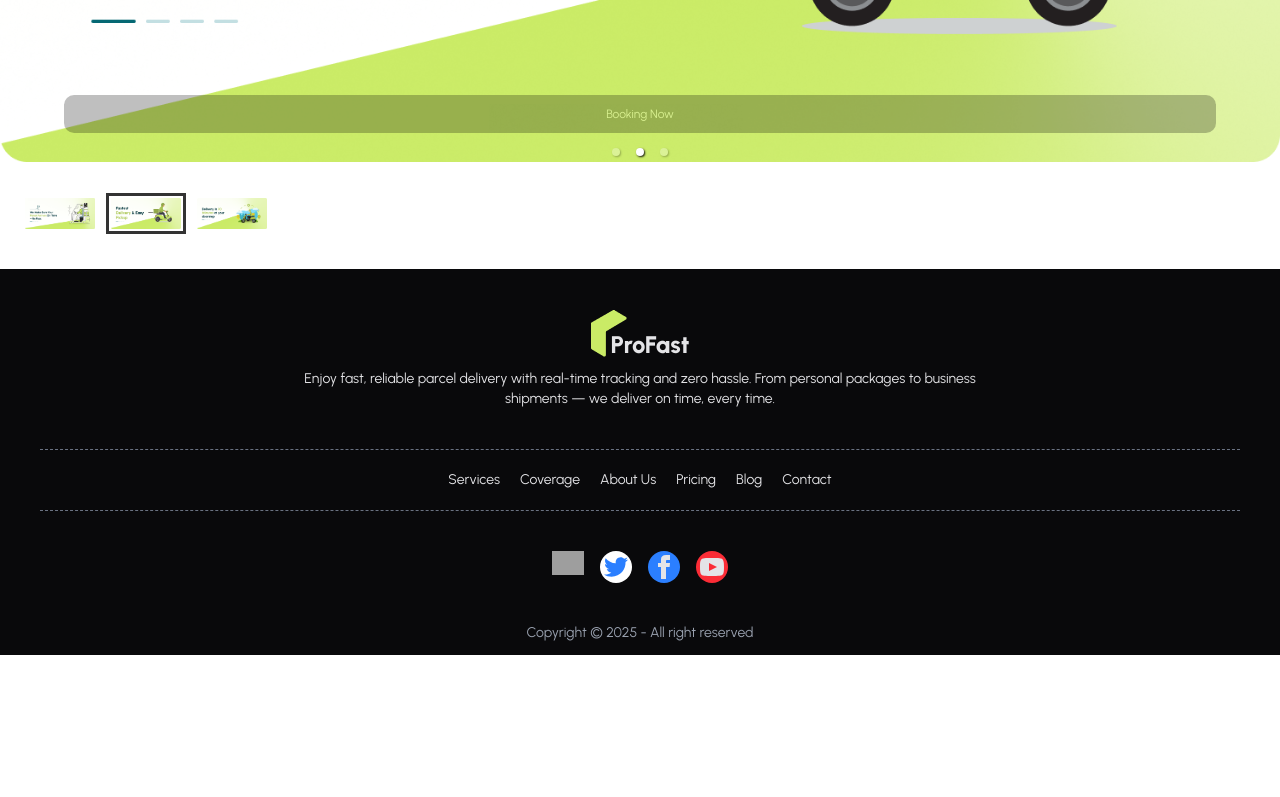
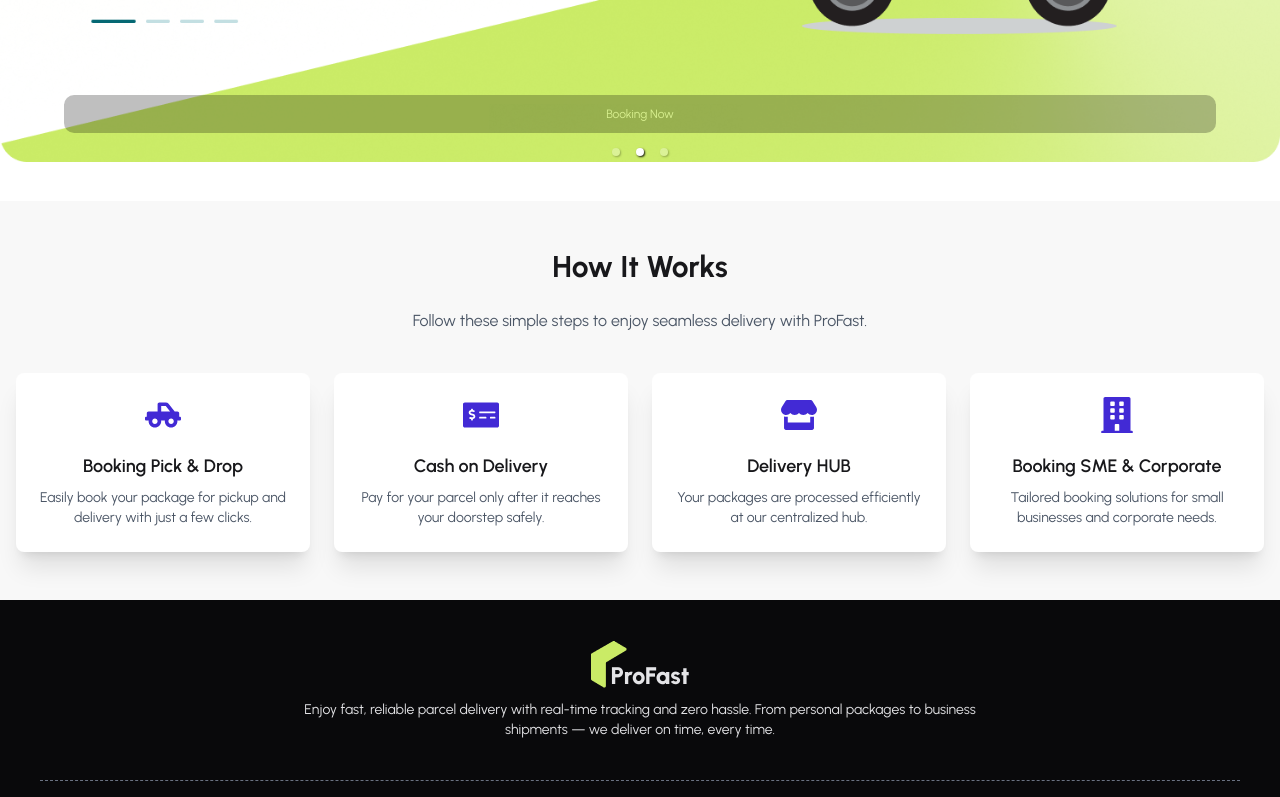
Before and after one commit to tanvir-hasan-code/Pro-First-Client, a React (Vite) app: page / in a window 1280 px wide. Shown: the part 498-1295 px from the top of the page. Before the commit the page ends 1153 px from the top, so only its background shows below. Built offline with nearby package versions, Linux system fonts and the light colour scheme; grey boxes are pictures that could not be loaded.

Commit message:
How It Work Section Add

```diff
--- a/package.json
+++ b/package.json
@@ -16,6 +16,7 @@
     "firebase-admin": "^13.5.0",
     "react": "^19.1.1",
     "react-dom": "^19.1.1",
+    "react-icons": "^5.5.0",
     "react-responsive-carousel": "^3.2.23",
     "react-router": "^7.9.1",
     "tailwindcss": "^4.1.13"
--- a/src/Pages/Home/Banner/Banner.jsx
+++ b/src/Pages/Home/Banner/Banner.jsx
@@ -11,6 +11,7 @@ const Banner = () => {
 	  infiniteLoop={true}
 	  autoPlay={true}
 		  autoFocus={true}
+		  showThumbs={false}
 		  className="my-7"
 	  >
       <div>
--- a/src/Pages/Home/Home/Home.jsx
+++ b/src/Pages/Home/Home/Home.jsx
@@ -1,10 +1,12 @@
 import React from 'react';
 import Banner from '../Banner/Banner';
+import HowItWorks from '../../HomeComponents/HowItWorks/HowItWorks';
 
 const Home = () => {
 	return (
 		<div>
-			<Banner/>
+			<Banner />
+			<HowItWorks/>
 		</div>
 	);
 };
--- /dev/null
+++ b/src/Pages/HomeComponents/HowItWorks/HowItWorks.jsx
@@ -0,0 +1,59 @@
+import React from "react";
+import { FaTruckPickup, FaMoneyCheckAlt, FaStore, FaBuilding } from "react-icons/fa";
+
+const details = [
+  {
+    id: 1,
+    icon: <FaTruckPickup className="text-4xl text-primary" />,
+    title: "Booking Pick & Drop",
+    desc: "Easily book your package for pickup and delivery with just a few clicks.",
+  },
+  {
+    id: 2,
+    icon: <FaMoneyCheckAlt className="text-4xl text-primary" />,
+    title: "Cash on Delivery",
+    desc: "Pay for your parcel only after it reaches your doorstep safely.",
+  },
+  {
+    id: 3,
+    icon: <FaStore className="text-4xl text-primary" />,
+    title: "Delivery HUB",
+    desc: "Your packages are processed efficiently at our centralized hub.",
+  },
+  {
+    id: 4,
+    icon: <FaBuilding className="text-4xl text-primary" />,
+    title: "Booking SME & Corporate",
+    desc: "Tailored booking solutions for small businesses and corporate needs.",
+  },
+];
+
+const HowItWorks = () => {
+  return (
+    <section className="py-12 bg-base-200">
+      <div className="container mx-auto text-center px-4">
+        <h2 className="text-3xl font-bold mb-6">How It Works</h2>
+        <p className="max-w-2xl mx-auto mb-10 text-gray-600">
+          Follow these simple steps to enjoy seamless delivery with ProFast.
+        </p>
+
+        <div className="grid grid-cols-1 sm:grid-cols-2 lg:grid-cols-4 gap-6">
+          {details.map((item) => (
+            <div
+              key={item.id}
+              className="card bg-base-100 shadow-xl hover:shadow-2xl transition-all duration-300"
+            >
+              <div className="card-body items-center text-center">
+                {item.icon}
+                <h3 className="card-title mt-3">{item.title}</h3>
+                <p className="text-gray-600 text-sm">{item.desc}</p>
+              </div>
+            </div>
+          ))}
+        </div>
+      </div>
+    </section>
+  );
+};
+
+export default HowItWorks;
```
Also changed, not shown: 1 other file (tests, documents, lock files or other folders).
